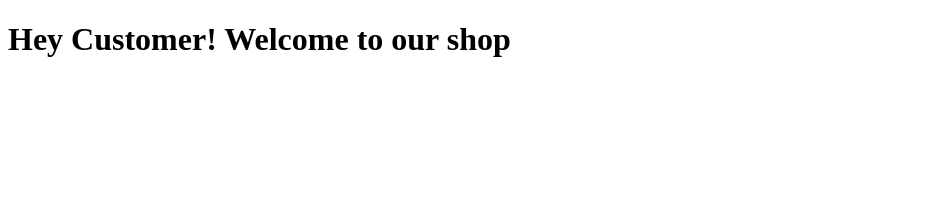
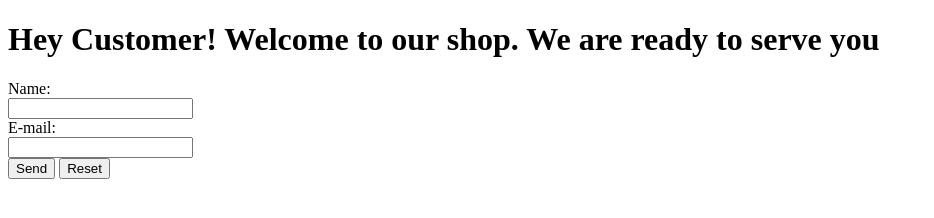
Before and after one commit to PhilipYYW/XYZ-project, a plain HTML site: page index.html in a window 1280 px wide. Shown: the whole page, without its empty margins (0-934 px from the left). Drawn offline with Linux system fonts and the light colour scheme.

Commit message:
with email

```diff
--- a/index.html
+++ b/index.html
@@ -7,7 +7,17 @@
 </head>
 
 <body>
-  <h1>Hey Customer! Welcome to our shop</h1>
+  <h1>Hey Customer! Welcome to our shop. We are ready to serve you</h1>
+  <form action="mailto:xyz@com" method="post" enctype="text/plain">
+    Name:<br />
+    <input type="text" name="name"><br />
+    E-mail:<br />
+    <input type="text" name="mail"><br />
+    <input type="submit" value="Send">
+    <input type="reset" value="Reset">
+  </form>
+
+
 </body>
 
 </html>
```
